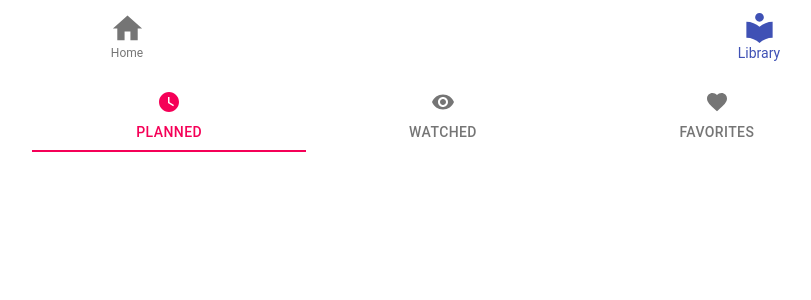
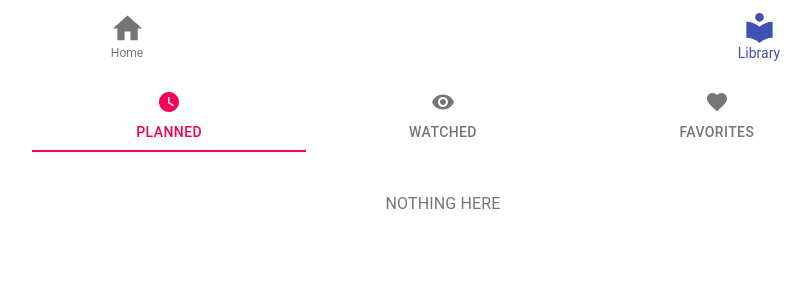
Before and after one commit to StanislavKaisin/filmoteka-react-redux, a React (Create React App) app: page /library in a window 1280 px wide. Shown: the top 300 px of the page, without its empty margins (197-1008 px from the left). Built offline with nearby package versions, Linux system fonts and the light colour scheme.

Commit message:
fixed library button bug

```diff
--- a/src/components/LibraryButton.tsx
+++ b/src/components/LibraryButton.tsx
@@ -1,6 +1,6 @@
 import { createStyles, makeStyles, Theme } from "@material-ui/core";
 import Button from "@material-ui/core/Button";
-import React, { useState } from "react";
+import React, { useEffect, useState } from "react";
 import { useDispatch, useSelector } from "react-redux";
 import { ICard } from "../interfaces/ICard";
 import {
@@ -37,40 +37,48 @@ export const LibraryButton = ({
   // console.log("libraryName=", libraryName);
   const styles = useStyles();
   let library = useSelector((state: IState) => state.library[libraryName]);
-  console.log("libraryName in button=", libraryName);
-  console.log("library=", library);
-  console.log("library in button=", library);
-  let isInLibraryInitialState = !!library.find(
+  // console.log("libraryName in button=", libraryName);
+  // console.log("library=", library);
+  // console.log("library in button=", library);
+  // console.log("movieCard in button=", movieCard.Title);
+
+  const tryToFind = library.find(
     (movie) => movie.imdbID === movieCard.imdbID
   );
-  const [isInLibrary, setisInLibrary] = useState<boolean>(
-    isInLibraryInitialState
-  );
+  // console.log("tryToFind in button=", tryToFind);
+
+
+  let isInLibrary = (tryToFind === undefined) ? false : !!tryToFind;
+  // console.log("library.find in button=", library.find(
+  //   (movie) => movie.imdbID === movieCard.imdbID
+  // ));
+
+  // console.log("isInLibrary=", isInLibrary);
+
+
+  // const [isInLibrary, setisInLibrary] = useState<boolean>(
+  //   isInLibrary
+  // );
+  useEffect(() => {
+    // setisInLibrary(isInLibrary)
+  }, [isInLibrary])
+
+  // const [isInLibrary, setisInLibrary] = useState(
+  //   {includes: isInLibrary}
+  // );
+
+  // console.log("isInLibrary in button=", isInLibrary);
+
   const dispatch = useDispatch();
 
   const handleClick = () => {
-    console.log("click");
-
-    // console.log("collection=", collection);
-    // console.log("isInLibrary=", isInLibrary);
-
-    // switch (collection) {
-    //   case ELibrary[0]:
+    // console.log("click");
     !isInLibrary
       ? dispatch(addToLibrary(libraryName, movieCard))
       : dispatch(removeFromLibrary(libraryName, movieCard));
-    setisInLibrary(!isInLibrary);
-    // if (action === ADD_TO_LIBRARY) {
-    //   dispatch(addToLibrary(collection, movieCard));
-    // }
-    // if (action === REMOVE_FROM_LIBRARY) {
-    //   dispatch(removeFromLibrary(collection, movieCard));
-    // }
-    //     setisWatched(!isWatched);
-    //     break;
-    //   default:
-    //     break;
-    // }
+    // setisInLibrary(!isInLibrary);
+    // setisInLibrary({includes: !isInLibrary.includes});
+
   };
   return (
     <Button
@@ -80,11 +88,8 @@ export const LibraryButton = ({
       fullWidth={true}
       onClick={handleClick}
     >
-      {!isInLibrary ? "Add to" : "Remove from"}
-      {/* Add to */}
-      {/* Remove from */}
+      {isInLibrary ? "Remove from" : "Add to"}
       <br />
-      {/* watched */}
       {libraryName}
     </Button>
   );
--- a/src/components/PaginationList.tsx
+++ b/src/components/PaginationList.tsx
@@ -53,7 +53,6 @@ const useStyles = makeStyles((theme: Theme) =>
       margin: "1rem",
       color: "rgba(0, 0, 0, 0.54)",
       textTransform: "uppercase",
-      // fontWeight: "bolder",
     },
     pagination: {
       width: "100%",
@@ -125,7 +124,7 @@ export const PaginationList = ({ moviesList, pagesCount }: IPaginationList) => {
                       <CardActionArea
                         onClick={() => {
                           handleClick(movie.imdbID);
-                          console.log(`movie.imdbID`, movie.imdbID);
+                          // console.log(`movie.imdbID`, movie.imdbID);
                         }}
                       >
                         {movie.Poster !== "N/A" ? (
--- a/src/pages/LibraryPage.tsx
+++ b/src/pages/LibraryPage.tsx
@@ -26,6 +26,12 @@ const useStyles = makeStyles((theme: Theme) => ({
   },
   library: {
     paddingTop: "1rem",
+  },
+  message: {
+    margin: "1rem",
+    color: "rgba(0, 0, 0, 0.54)",
+    textTransform: "uppercase",
+    textAlign: "center",
   },
 }));
 
@@ -133,22 +139,34 @@ export const LibraryPage = () => {
             onChangeIndex={handleChangeIndex}
           > */}
           <TabPanel value={value} index={0} dir={theme.direction}>
+            {libraryLists[0].length ? (
               <PaginationList
                 moviesList={libraryLists[0]}
                 pagesCount={Math.ceil(libraryLists[0].length / 10)}
               />
+            ) : (
+              <Typography className={classes.message}>Nothing here</Typography>
+            )}
           </TabPanel>
           <TabPanel value={value} index={1} dir={theme.direction}>
+            {libraryLists[1].length ? (
               <PaginationList
                 moviesList={libraryLists[1]}
                 pagesCount={Math.ceil(libraryLists[1].length / 10)}
               />
+            ) : (
+              <Typography className={classes.message}>Nothing here</Typography>
+            )}
           </TabPanel>
           <TabPanel value={value} index={2} dir={theme.direction}>
+            {libraryLists[2].length ? (
               <PaginationList
                 moviesList={libraryLists[2]}
                 pagesCount={Math.ceil(libraryLists[2].length / 10)}
               />
+            ) : (
+              <Typography className={classes.message}>Nothing here</Typography>
+            )}
           </TabPanel>
           {/* </SwipeableViews> */}
           {/* </Paper> */}
--- a/src/pages/MoviePage.tsx
+++ b/src/pages/MoviePage.tsx
@@ -33,13 +33,14 @@ import { LibraryButton } from "../components/LibraryButton";
 const useStyles = makeStyles((theme: Theme) =>
   createStyles({
     container: {
+      justifyContent: "center",
       marginTop: "1rem",
       [theme.breakpoints.up("sm")]: {
         width: "90%",
         margin: "0 auto",
       },
       [theme.breakpoints.up("md")]: { width: "80%" },
-      [theme.breakpoints.up("lg")]: { width: "75%" },
+      [theme.breakpoints.up("lg")]: { width: "55%" },
     },
     descriptionContainer: {
       width: "80%",
@@ -54,6 +55,9 @@ const useStyles = makeStyles((theme: Theme) =>
     infoTitle: {
       fontSize: "1.1rem",
       fontWeight: "bold",
+    },
+    description: {
+      maxWidth: "34rem",
     },
     votes: {
       color: "#9e9e9e",
@@ -162,7 +166,7 @@ export const MoviePage = () => {
                 className={styles.year}
               >{` ${Year}`}</Typography>
             </Typography>
-            <Typography>{Plot}</Typography>
+            <Typography className={styles.description}>{Plot}</Typography>
             <Typography className={styles.infoTitle}>
               Awards: <Typography display="inline">{Awards}</Typography>
             </Typography>
--- a/src/redux/library/libraryReducer.ts
+++ b/src/redux/library/libraryReducer.ts
@@ -13,7 +13,7 @@ const libraryInitialState: ILibrary = {
   favorite: [],
 };
 
-console.log(libraryInitialState);
+// console.log(libraryInitialState);
 
 export const libraryReducer: Reducer<ILibrary, ILibraryAction> = (
   state = libraryInitialState,
@@ -29,7 +29,7 @@ export const libraryReducer: Reducer<ILibrary, ILibraryAction> = (
       )
         return state;
 
-      console.log(`state`, state);
+      // console.log(`state`, state);
       const newState = { ...state };
       newState[library] = [...newState[library], ...[action.payload.movie]];
       return { ...state, ...newState };
--- a/src/redux/sagas.ts
+++ b/src/redux/sagas.ts
@@ -84,7 +84,7 @@ function* sagaMovieWorker(action: IfetchMovieAction) {
     yield put(showLoader());
     const movieId = action.payload;
     const result: IMovie[] = yield call(fetchMovie, movieId);
-    console.log(`result`, result);
+    // console.log(`result`, result);
     yield put({ type: LOAD_MOVIE, payload: result });
     yield put(hideLoader());
   } catch (error) {
@@ -140,7 +140,7 @@ const fetchMovie = async (imdbID: string): Promise<IMovie | null> => {
   return await axios
     .get(urlForCertainMovieFetch + imdbID + apiKey)
     .then((data) => {
-      console.log(`data`, data);
+      // console.log(`data`, data);
       return data.data;
     });
 };
```
Also changed, not shown: 1 other file (tests, documents, lock files or other folders). Lines whose indentation alone changed are shown as unchanged.
